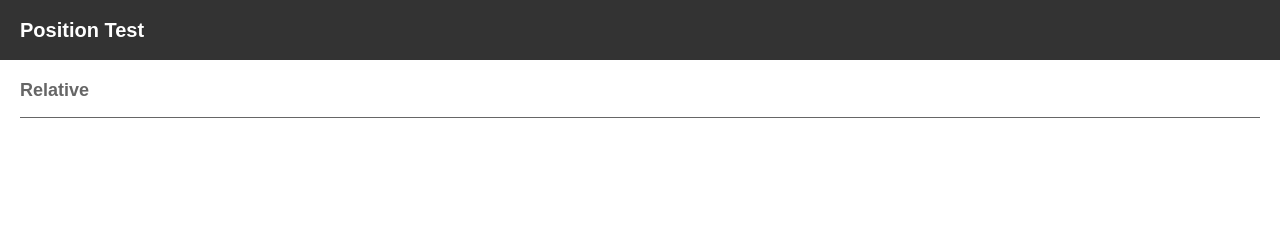
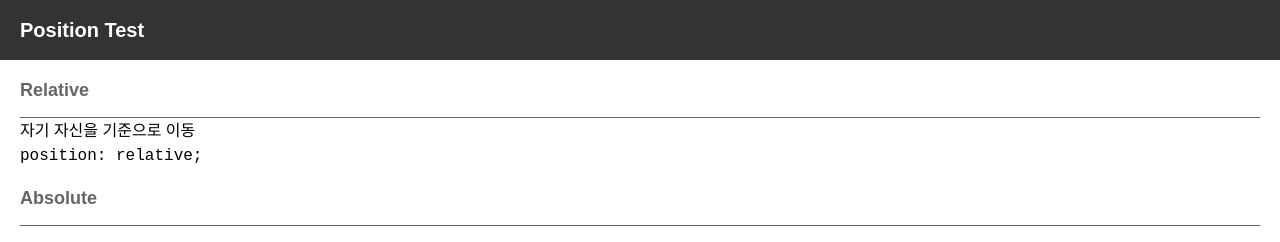
Before and after one commit to st20916/cezanne-study, a website built with Parcel: page src/html/css/position.html in a window 1280 px wide. Built offline with nearby package versions, Linux system fonts and the light colour scheme; a web font is replaced by a local one.

Commit message:
fix : modify sub css

```diff
--- a/src/css/sub.css
+++ b/src/css/sub.css
@@ -27,3 +27,6 @@
 	font-size: 1.8rem;
 	color: #666666;
 }
+
+.sub-wrap .sub-contents .item div > p { font-size: 1.6rem; }
+.sub-wrap .sub-contents .item div > code { font-family: monospace; }
--- a/src/html/css/position.html
+++ b/src/html/css/position.html
@@ -15,6 +15,15 @@
 			<div class="sub-contents">
 				<div class="item">
 					<h2>Relative</h2>
+					<div>
+						<p>자기 자신을 기준으로 이동</p>
+						<code>
+							position: relative;
+						</code>
+					</div>
+				</div>
+				<div class="item">
+					<h2>Absolute</h2>
 					<p></p>
 				</div>
 			</div>
```
Also changed, not shown: dist/html/css/position.html, 2 other files.
